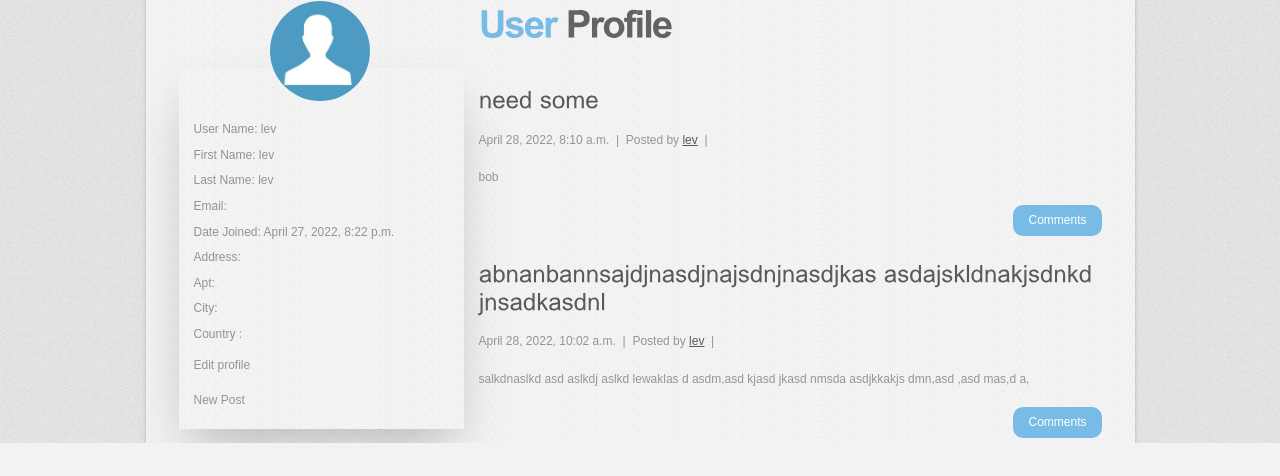
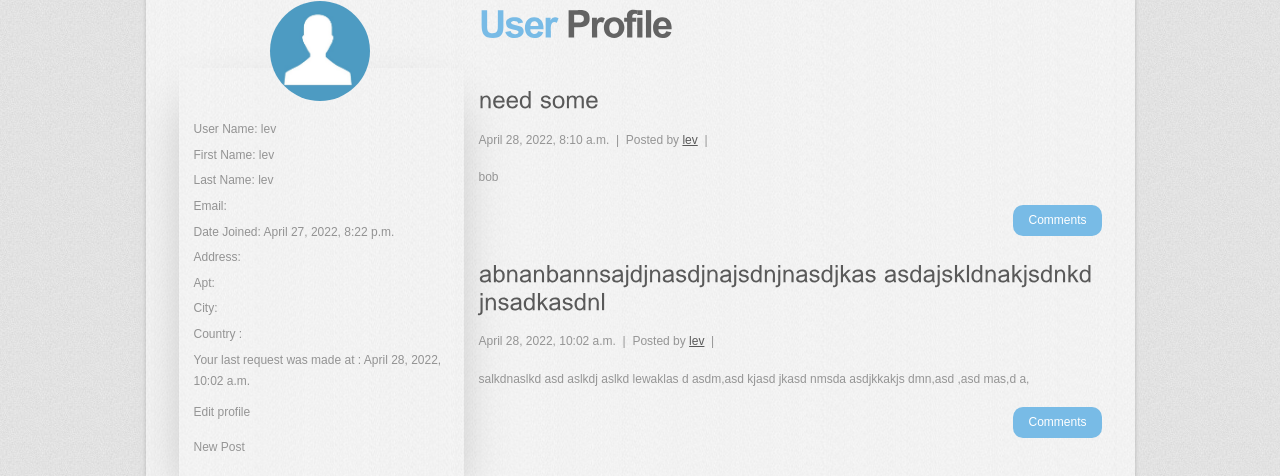
Before and after one commit to Project-Management-SCE/PM2022_TEAM_4, a Django app: a page that uses templates/Account/user_profile.html in a window 1280 px wide. Shown: the part 469-945 px from the top of the page. Before the commit the page ends 912 px from the top, so only its background shows below. Run offline with Django 4.2, Linux system fonts and the light colour scheme; a user stored in the database is signed in; data comes from the database, SQL or seed files in the repository.

Commit message:
Last request query
BSPM2022T4-41

```diff
--- a/NextDoor/Account/views.py
+++ b/NextDoor/Account/views.py
@@ -34,9 +34,12 @@ def user_profile(request,pk_test):
     get_user = CustomUser.objects.get(username=pk_test)
     profile = UserProfile.objects.get(user=get_user)
     posts = RequestModel.objects.filter(user=get_user).order_by('created_at')
+    if posts:
+        last_request = posts.last().created_at
+    else:
+        last_request = None
 
-
-    return render(request, "Account/user_profile.html",{'get_user': get_user, 'profile': profile, 'posts':posts})
+    return render(request, "Account/user_profile.html",{'get_user': get_user, 'profile': profile, 'posts':posts, 'last_request':last_request})
 
 
 @login_required()
--- a/templates/Account/user_profile.html
+++ b/templates/Account/user_profile.html
@@ -94,6 +94,7 @@
                 <li>Country : {{profile.country}}</li>
                 {% if user.is_authenticated %}
                     {% if get_user.id == user.id %}
+                <li> Your last request was made at : {{last_request}}</li>
                     <li><a href="/Account/user_profile/{{user.username}}/edit">Edit profile</a></li>
                      <li><a href="/Account/user_profile/{{user.username}}/create_request">New Post</a></li>
                     {% else %}
```
